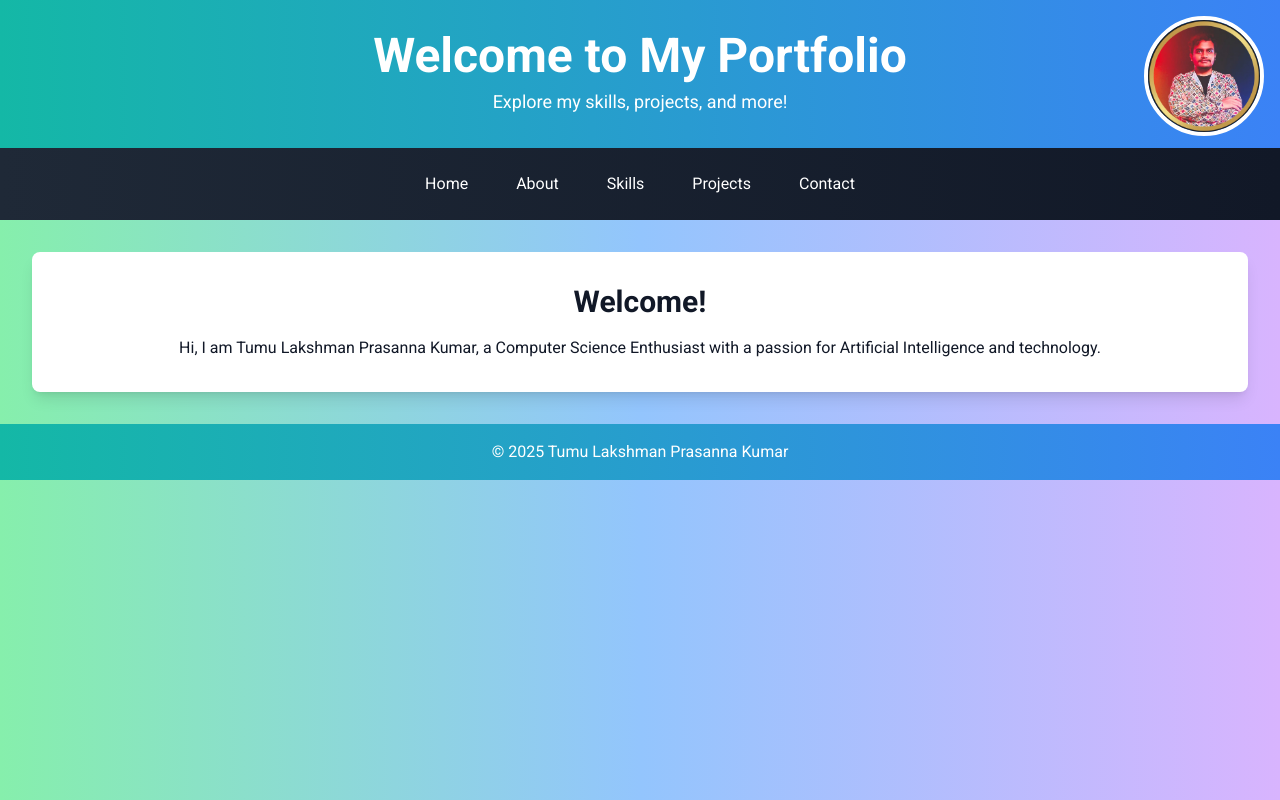
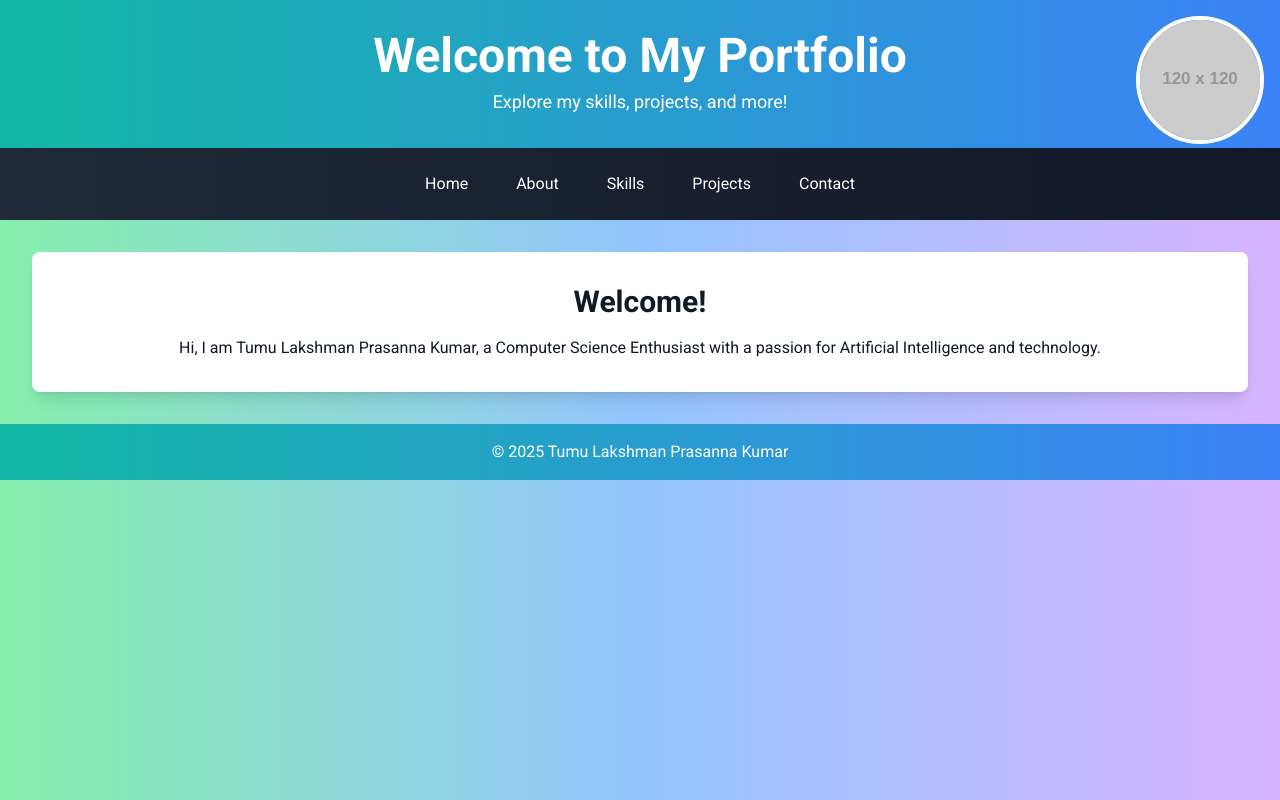
Before and after one commit to lakshman200309/Personal_Portfolio, a plain HTML site: page index.html in a window 1280 px wide. Drawn offline with nearby package versions, Linux system fonts and the light colour scheme; placeholder pictures from the web are drawn by us.

Commit message:
Update index.html

```diff
--- a/index.html
+++ b/index.html
@@ -40,8 +40,7 @@
    <p class="text-lg mt-2">
     Explore my skills, projects, and more!
    </p>
-   <img alt="img" class="rounded-full absolute top-4 right-4 border-4 border-white"
-     src="personal-photo.jpg" width="120" height="120"/>
+   <img alt="Portrait of Tumu Lakshman Prasanna Kumar" class="w-30 h-30 rounded-full absolute top-4 right-4 border-4 border-white" src="https://placehold.co/120x120"/>
   </header>
   <nav class="bg-gradient-to-r from-gray-800 to-gray-900 text-white p-4 flex justify-center space-x-4">
    <a class="hover:bg-teal-600 hover:text-white px-4 py-2 rounded transition" href="#" onclick="navigateTo('home')">
```
